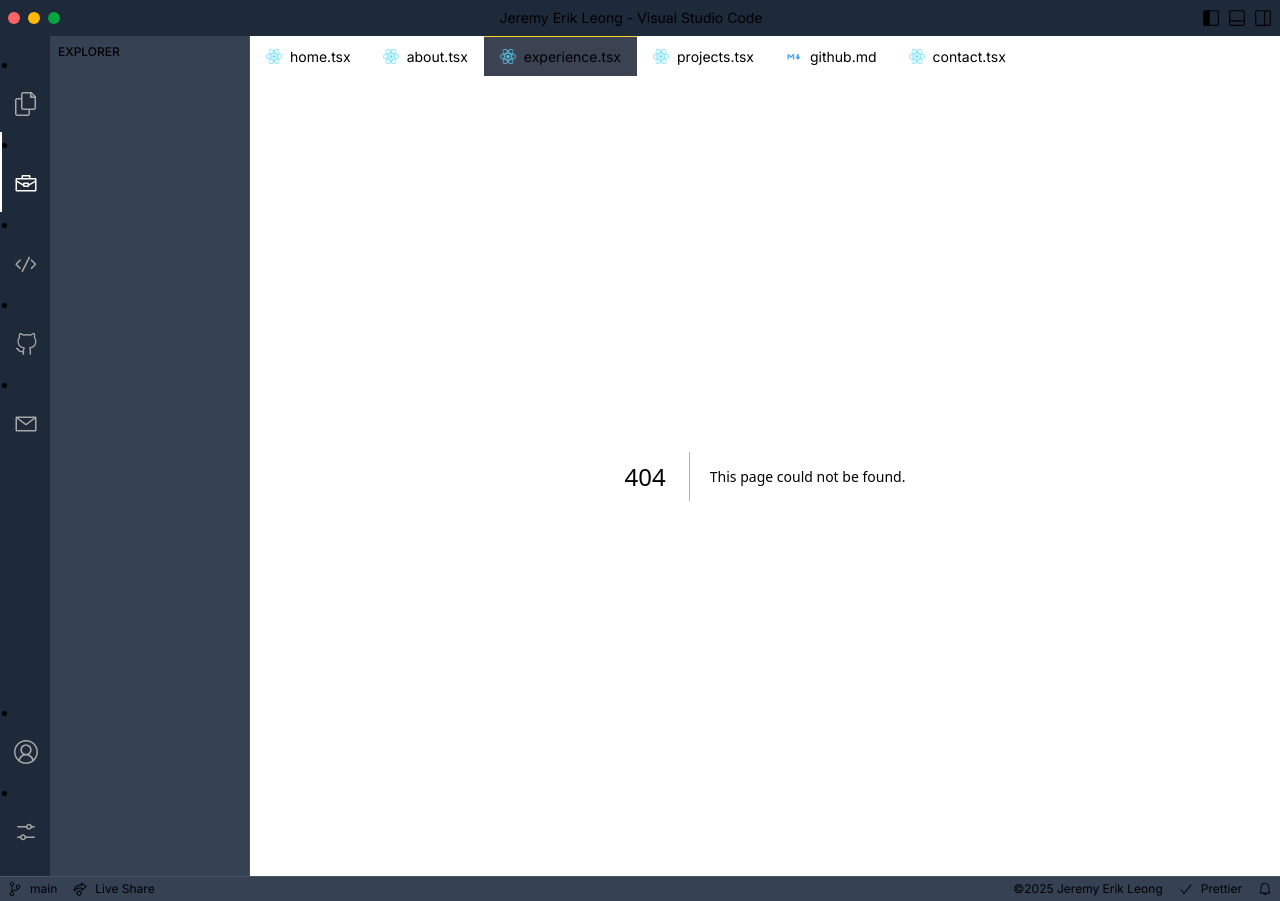
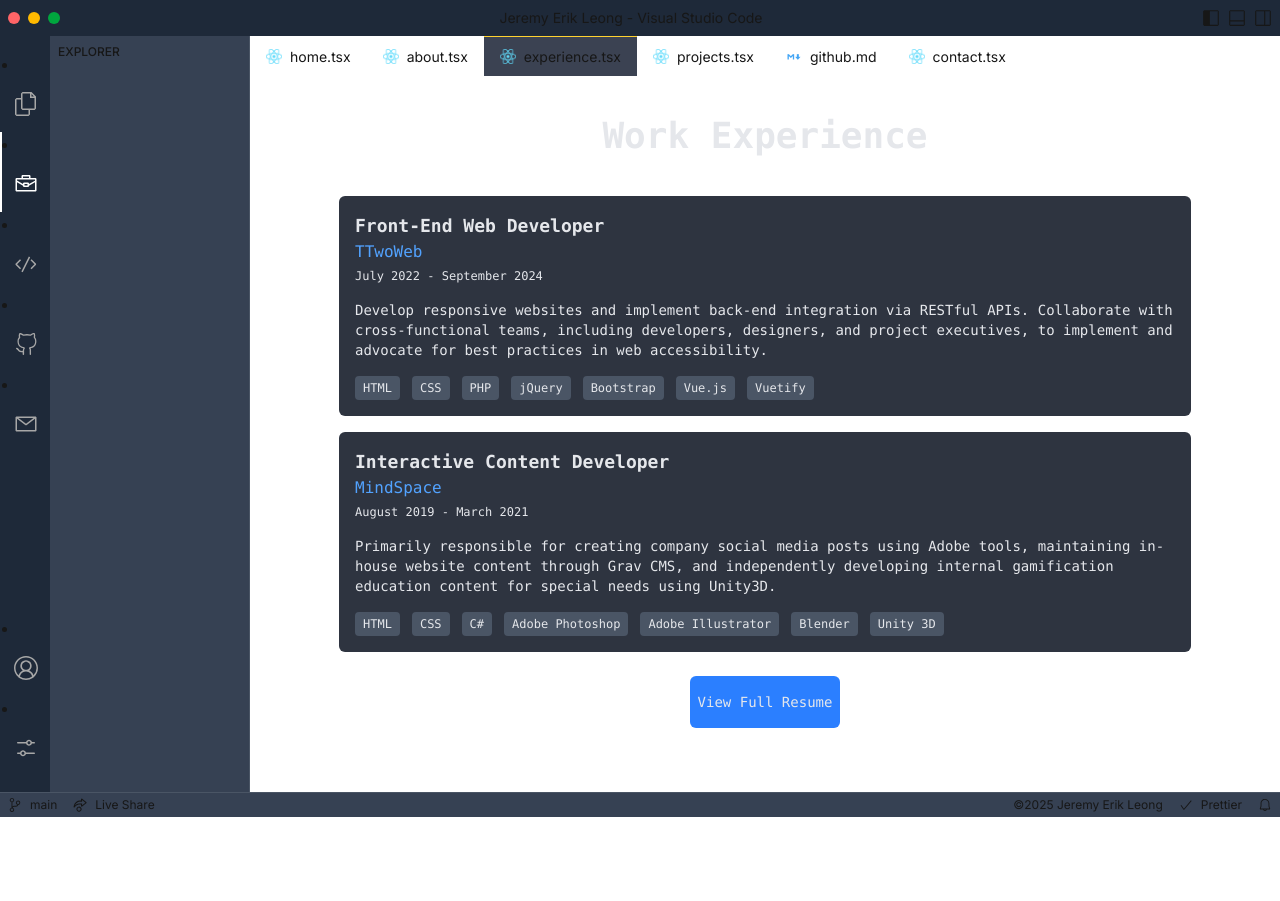
Before and after one commit to jeremyerikleong/my-vscode-inspired-react-portfolio, a Next.js app: page /experience in a window 1280 px wide. Before the commit this address had no page. After the commit the page ends 817 px from the top, so only its background shows below. Built offline with nearby package versions, Linux system fonts and the light colour scheme.

Commit message:
built experiences UI

```diff
--- /dev/null
+++ b/app/components/WorkExperienceSection.tsx
@@ -0,0 +1,48 @@
+import { workExperiences } from '@/constants';
+import SectionTitle from './SectionTitle';
+
+export default function WorkExperienceSection() {
+    return (
+        <section className="py-10 px-6 max-w-[900px] mx-auto font-mono text-gray-200">
+            <SectionTitle
+                title="Work Experience" />
+
+            {workExperiences && workExperiences.map(workExperience => (
+                <div key={workExperience.id} className="bg-[#2e3440] p-4 rounded-md my-4">
+                    <h2 className="font-bold text-lg">
+                        {workExperience.position_title}
+                    </h2>
+                    <a href={`${workExperience.company_website}`}
+                        target="_blank"
+                        rel="noopener noreferrer"
+                        className="text-blue-400">
+                        {workExperience.company_name}
+                    </a>
+                    <p className="text-xs my-1">
+                        {workExperience.position_duration}
+                    </p>
+                    <p className="text-sm my-4">
+                        {workExperience.experience_content}
+                    </p>
+                    <ul className="text-xs flex flex-wrap gap-3">
+                        {workExperience.experience_tech_stacks.map(tech_stack => (
+                            <li key={`${workExperience.id}TechStack`}
+                                className="bg-gray-600 px-2 py-1 rounded-sm">
+                                {tech_stack}
+                            </li>
+                        ))}
+                    </ul>
+                </div>
+            ))}
+
+            <div className="flex justify-center my-6">
+                <a href="https://cv.jeremyerikleong.com/"
+                    target="_blank"
+                    rel="noopener noreferrer"
+                    className="size-fit bg-blue-500 px-2 p-4 rounded-md text-sm">
+                    View Full Resume
+                </a>
+            </div>
+        </section>
+    )
+}
--- /dev/null
+++ b/app/experience/page.tsx
@@ -0,0 +1,12 @@
+import { developerInfo } from '@/constants';
+import WorkExperienceSection from '../components/WorkExperienceSection';
+
+export async function generateMetadata() {
+    return {
+        title: `${developerInfo.name} | Experience`
+    }
+}
+
+export default function Experience() {
+    return <WorkExperienceSection />
+}
--- a/constants/index.ts
+++ b/constants/index.ts
@@ -120,3 +120,24 @@
         theme_creator: 'Jeremy Erik Leong',
     },
 ]
+
+export const workExperiences = [
+    {
+        id: 'e1',
+        position_duration: 'July 2022 - September 2024',
+        position_title: 'Front-End Web Developer',
+        company_name: 'TTwoWeb',
+        company_website: 'https://www.ttwoweb.com/',
+        experience_content: 'Develop responsive websites and implement back-end integration via RESTful APIs. Collaborate with cross-functional teams, including developers, designers, and project executives, to implement and advocate for best practices in web accessibility.',
+        experience_tech_stacks: ['HTML', 'CSS', 'PHP', 'jQuery', 'Bootstrap', 'Vue.js', 'Vuetify']
+    },
+    {
+        id: 'e2',
+        position_duration: 'August 2019 - March 2021',
+        position_title: 'Interactive Content Developer',
+        company_name: 'MindSpace',
+        company_website: 'https://www.mindspace.my/',
+        experience_content: 'Primarily responsible for creating company social media posts using Adobe tools, maintaining in-house website content through Grav CMS, and independently developing internal gamification education content for special needs using Unity3D.',
+        experience_tech_stacks: ['HTML', 'CSS', 'C#', 'Adobe Photoshop', 'Adobe Illustrator', 'Blender', 'Unity 3D']
+    },
+]
```
